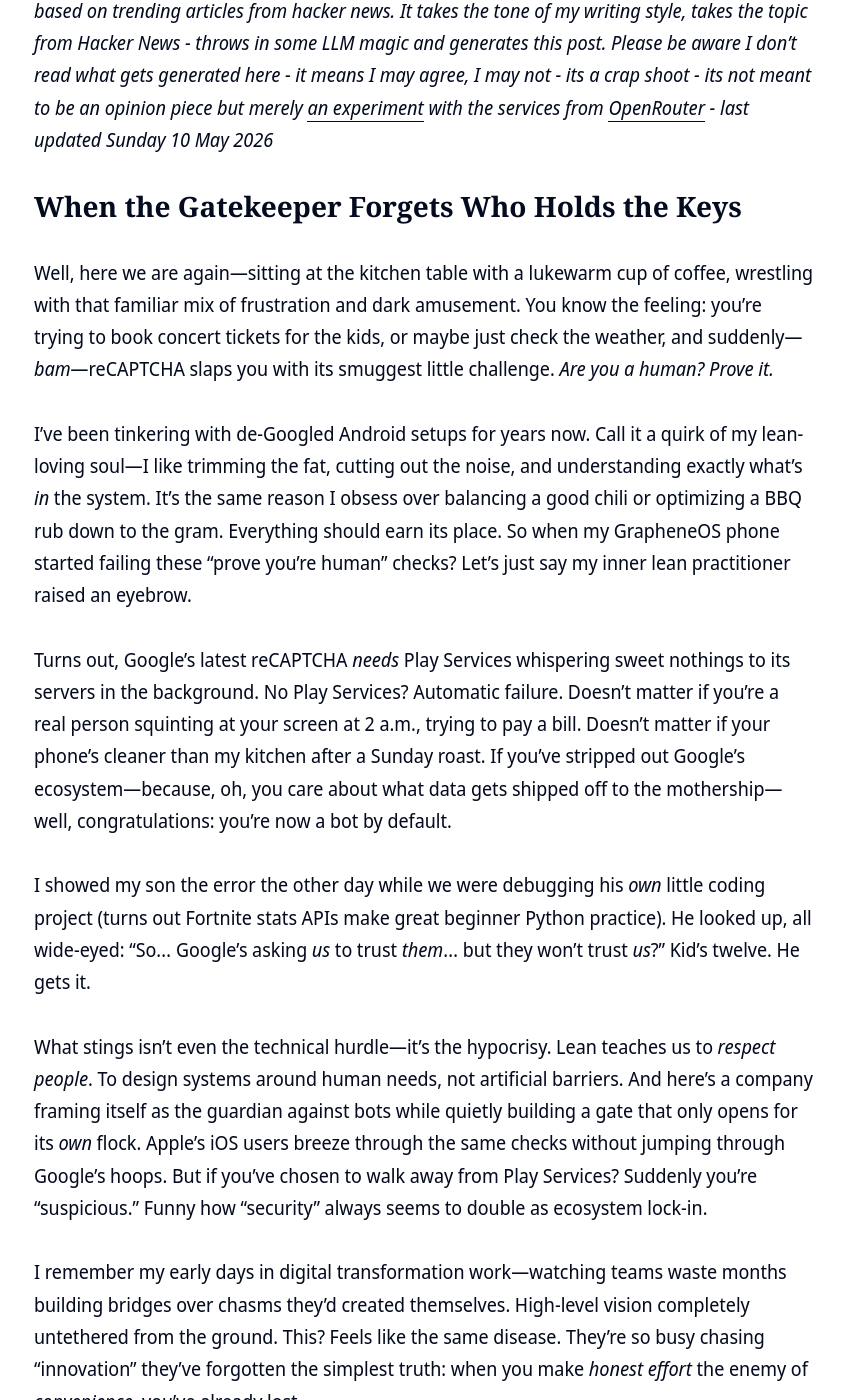
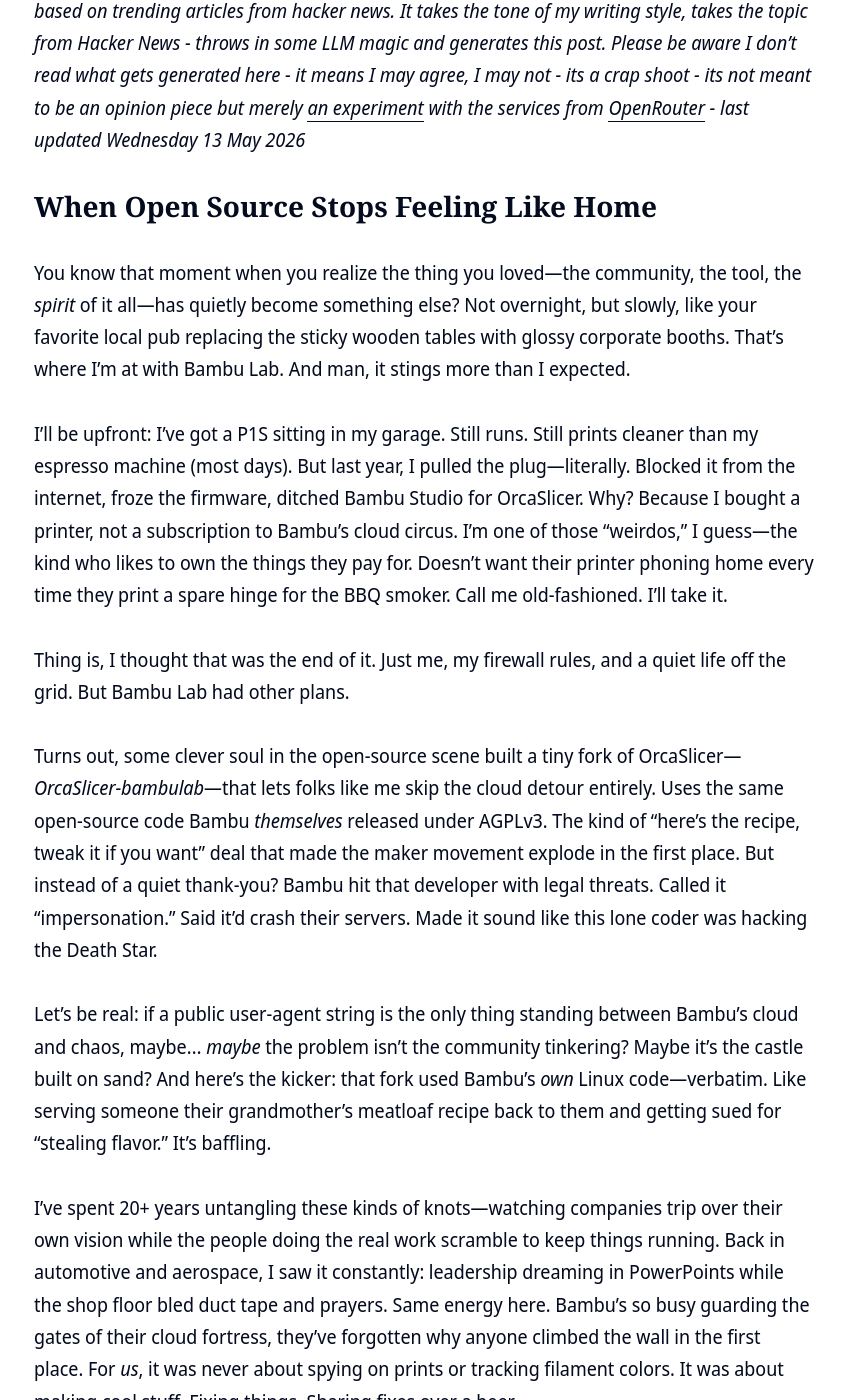
Before and after one commit to clintjb/clintjb.github.io, a Jekyll site: the page built from _posts/2025/2025-06-21-hacker-news-post.md, in a window 1280 px wide and 1400 px high, scrolled down 945 px. Shown: the whole window, without its empty margins (216-1060 px from the left). Built offline with Jekyll 4.4.1, drawn with Linux system fonts in a browser that asks for light colours; nearby versions of some CDN libraries; some of the changed text lies outside the part shown.

Commit message:
Updated Weekly Post

```diff
--- a/_posts/2025/2025-06-21-hacker-news-post.md
+++ b/_posts/2025/2025-06-21-hacker-news-post.md
@@ -11,26 +11,31 @@ image: '/images/posts/2025/weekly.jpg'
 ---
 ![](/images/posts/2025/weekly.jpg)
 
-_⚠️ **THIS POST IS GENERATED WITH LLMs**: This post is newly generated a few times a week based on trending articles from hacker news. It takes the tone of my writing style, takes the topic from Hacker News - throws in some LLM magic and generates this post. Please be aware I don't read what gets generated here - it means I may agree, I may not - its a crap shoot - its not meant to be an opinion piece but merely [an experiment](https://github.com/clintjb/Weekly-Post) with the services from [OpenRouter](https://openrouter.ai) - last updated Sunday 10 May 2026_
+_⚠️ **THIS POST IS GENERATED WITH LLMs**: This post is newly generated a few times a week based on trending articles from hacker news. It takes the tone of my writing style, takes the topic from Hacker News - throws in some LLM magic and generates this post. Please be aware I don't read what gets generated here - it means I may agree, I may not - its a crap shoot - its not meant to be an opinion piece but merely [an experiment](https://github.com/clintjb/Weekly-Post) with the services from [OpenRouter](https://openrouter.ai) - last updated Wednesday 13 May 2026_
 
-## When the Gatekeeper Forgets Who Holds the Keys
+## When Open Source Stops Feeling Like Home
 
-Well, here we are again—sitting at the kitchen table with a lukewarm cup of coffee, wrestling with that familiar mix of frustration and dark amusement. You know the feeling: you’re trying to book concert tickets for the kids, or maybe just check the weather, and suddenly—*bam*—reCAPTCHA slaps you with its smuggest little challenge. *Are you a human? Prove it.*
+You know that moment when you realize the thing you loved—the community, the tool, the *spirit* of it all—has quietly become something else? Not overnight, but slowly, like your favorite local pub replacing the sticky wooden tables with glossy corporate booths. That’s where I’m at with Bambu Lab. And man, it stings more than I expected.
 
-I’ve been tinkering with de-Googled Android setups for years now. Call it a quirk of my lean-loving soul—I like trimming the fat, cutting out the noise, and understanding exactly what’s *in* the system. It’s the same reason I obsess over balancing a good chili or optimizing a BBQ rub down to the gram. Everything should earn its place. So when my GrapheneOS phone started failing these "prove you’re human" checks? Let’s just say my inner lean practitioner raised an eyebrow.
+I’ll be upfront: I’ve got a P1S sitting in my garage. Still runs. Still prints cleaner than my espresso machine (most days). But last year, I pulled the plug—literally. Blocked it from the internet, froze the firmware, ditched Bambu Studio for OrcaSlicer. Why? Because I bought a printer, not a subscription to Bambu’s cloud circus. I’m one of those "weirdos," I guess—the kind who likes to own the things they pay for. Doesn’t want their printer phoning home every time they print a spare hinge for the BBQ smoker. Call me old-fashioned. I’ll take it.
 
-Turns out, Google’s latest reCAPTCHA *needs* Play Services whispering sweet nothings to its servers in the background. No Play Services? Automatic failure. Doesn’t matter if you’re a real person squinting at your screen at 2 a.m., trying to pay a bill. Doesn’t matter if your phone’s cleaner than my kitchen after a Sunday roast. If you’ve stripped out Google’s ecosystem—because, oh, you care about what data gets shipped off to the mothership—well, congratulations: you’re now a bot by default.
+Thing is, I thought that was the end of it. Just me, my firewall rules, and a quiet life off the grid. But Bambu Lab had other plans.
 
-I showed my son the error the other day while we were debugging his *own* little coding project (turns out Fortnite stats APIs make great beginner Python practice). He looked up, all wide-eyed: "So… Google’s asking *us* to trust *them*… but they won’t trust *us*?" Kid’s twelve. He gets it.
+Turns out, some clever soul in the open-source scene built a tiny fork of OrcaSlicer—*OrcaSlicer-bambulab*—that lets folks like me skip the cloud detour entirely. Uses the same open-source code Bambu *themselves* released under AGPLv3. The kind of "here’s the recipe, tweak it if you want" deal that made the maker movement explode in the first place. But instead of a quiet thank-you? Bambu hit that developer with legal threats. Called it "impersonation." Said it’d crash their servers. Made it sound like this lone coder was hacking the Death Star.
 
-What stings isn’t even the technical hurdle—it’s the hypocrisy. Lean teaches us to *respect people*. To design systems around human needs, not artificial barriers. And here’s a company framing itself as the guardian against bots while quietly building a gate that only opens for its *own* flock. Apple’s iOS users breeze through the same checks without jumping through Google’s hoops. But if you’ve chosen to walk away from Play Services? Suddenly you’re "suspicious." Funny how "security" always seems to double as ecosystem lock-in.
+Let’s be real: if a public user-agent string is the only thing standing between Bambu’s cloud and chaos, maybe… *maybe* the problem isn’t the community tinkering? Maybe it’s the castle built on sand? And here’s the kicker: that fork used Bambu’s *own* Linux code—verbatim. Like serving someone their grandmother’s meatloaf recipe back to them and getting sued for "stealing flavor." It’s baffling.
 
-I remember my early days in digital transformation work—watching teams waste months building bridges over chasms they’d created themselves. High-level vision completely untethered from the ground. This? Feels like the same disease. They’re so busy chasing "innovation" they’ve forgotten the simplest truth: when you make *honest effort* the enemy of *convenience*, you’ve already lost.
+I’ve spent 20+ years untangling these kinds of knots—watching companies trip over their own vision while the people doing the real work scramble to keep things running. Back in automotive and aerospace, I saw it constantly: leadership dreaming in PowerPoints while the shop floor bled duct tape and prayers. Same energy here. Bambu’s so busy guarding the gates of their cloud fortress, they’ve forgotten why anyone climbed the wall in the first place. For *us*, it was never about spying on prints or tracking filament colors. It was about making cool stuff. Fixing things. Sharing fixes over a beer.
 
-My wife rolled her eyes yesterday when I muttered about it while prepping the smoker. "Just put the Play Services back," she said. But it’s not about stubbornness. It’s about choice. I want my phone to be a tool, not a tattletale. Same as I want my kid’s coding experiments to focus on *creativity*, not begging Google for permission to exist online. When a company turns "proving you’re human" into a loyalty test… well, that’s not security. That’s control dressed up as virtue.
+Remember when open source felt like that? Like a neighborhood block party where everyone brought a dish and nobody checked your invite? Now it’s starting to feel like a gated community with cameras on every mailbox. And honestly? It’s not even smart business. That fork probably had 50 users before Bambu made it famous. Now? Whole forums are buzzing. I’ve got friends whispering, *"Maybe skip Bambu next time?"* They’re shooting themselves in the foot with a printer nozzle.
 
-So yeah. Today I’ll probably switch browsers or fire up a VM just to log into some random city-council portal. Annoying? Sure. But you know what’s worse? Normalizing the idea that "free access" only comes with strings attached. Especially when those strings are invisible, proprietary, and humming with data you never signed up to share.
+My son and I built a Fortnite stats tracker last weekend using GitHub Actions and Python—*actual* fun, *actual* learning. We didn’t need permission. Didn’t need cloud keys. Just two geeks, a laptop, and the quiet thrill of making something work. That’s the magic Bambu’s smothering. They’re treating their users like tenants, not neighbors.
 
-I’ll keep cooking my lean chili, writing my messy Python scripts, and teaching my son to build things that *work*—not just things that play nice with the gatekeepers. Because at the end of the day, the best systems aren’t the ones that trap you in a cage. They’re the ones that get out of your way and let you be human.
+I get it. Scaling’s hard. Security’s messy. But the open-source social contract? It’s not fine print. It’s the handshake that built this whole world. When you take GPL code, add your sauce, and then scream "THEFT!" when someone stirs the pot differently… you’re not protecting anything. You’re burning the kitchen down.
 
-Now if you’ll excuse me—I’ve got a brisket to tend to, and *this* human’s got better things to burn than daylight. 🌶️
+So yeah. My P1S still clicks away in the garage. But next time I upgrade? I’ll look elsewhere. Not because Bambu’s printers suck (they don’t). But because I don’t want to buy into a club where the welcome mat says *"Keep off the grass—and don’t touch the code."*
+
+Some things should feel like home. Not a hotel room where the minibar charges you for breathing.
+
+—
+*P.S. If you’ve got thoughts—good, bad, or just wanna vent about your own printer saga—grab a coffee (or a whisky, no judgment) and hit reply. This is way more fun when we talk it out.* 🌮
```
Also changed, not shown: images/posts/2025/weekly.jpg.
